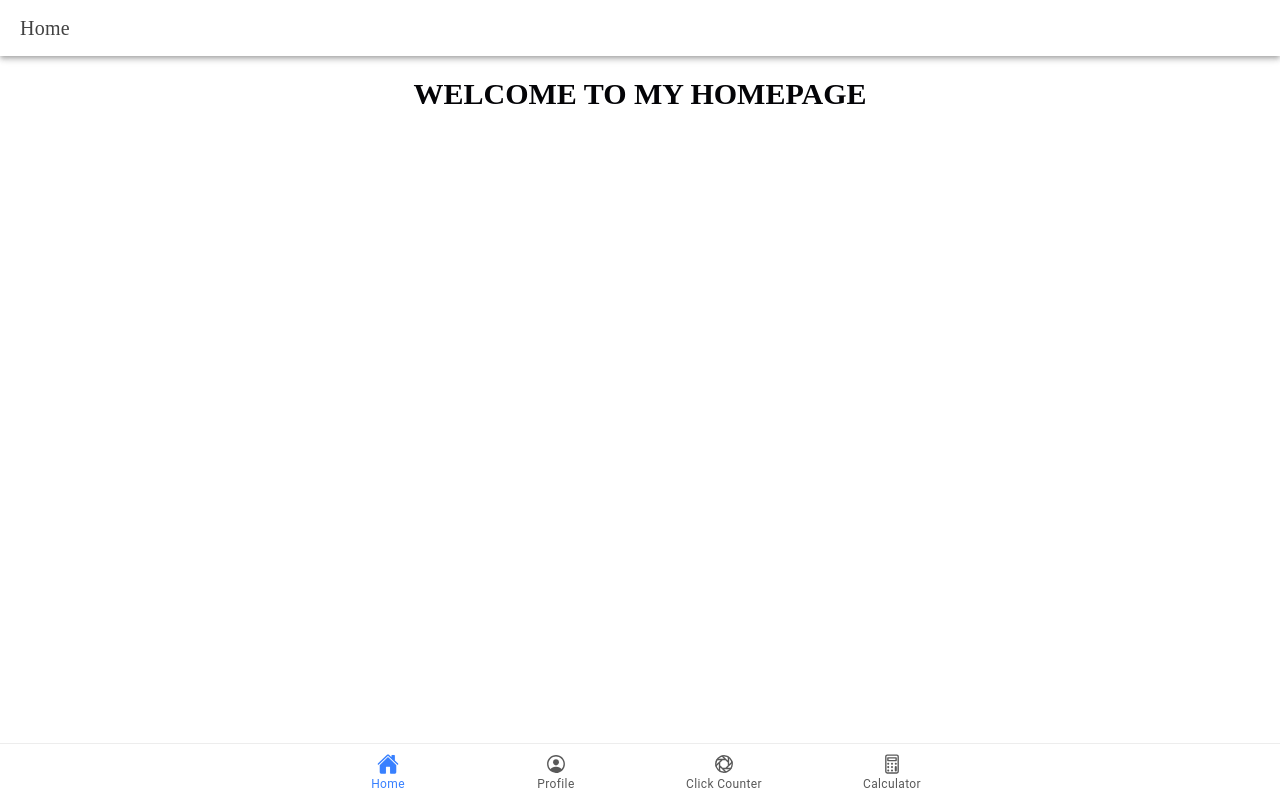
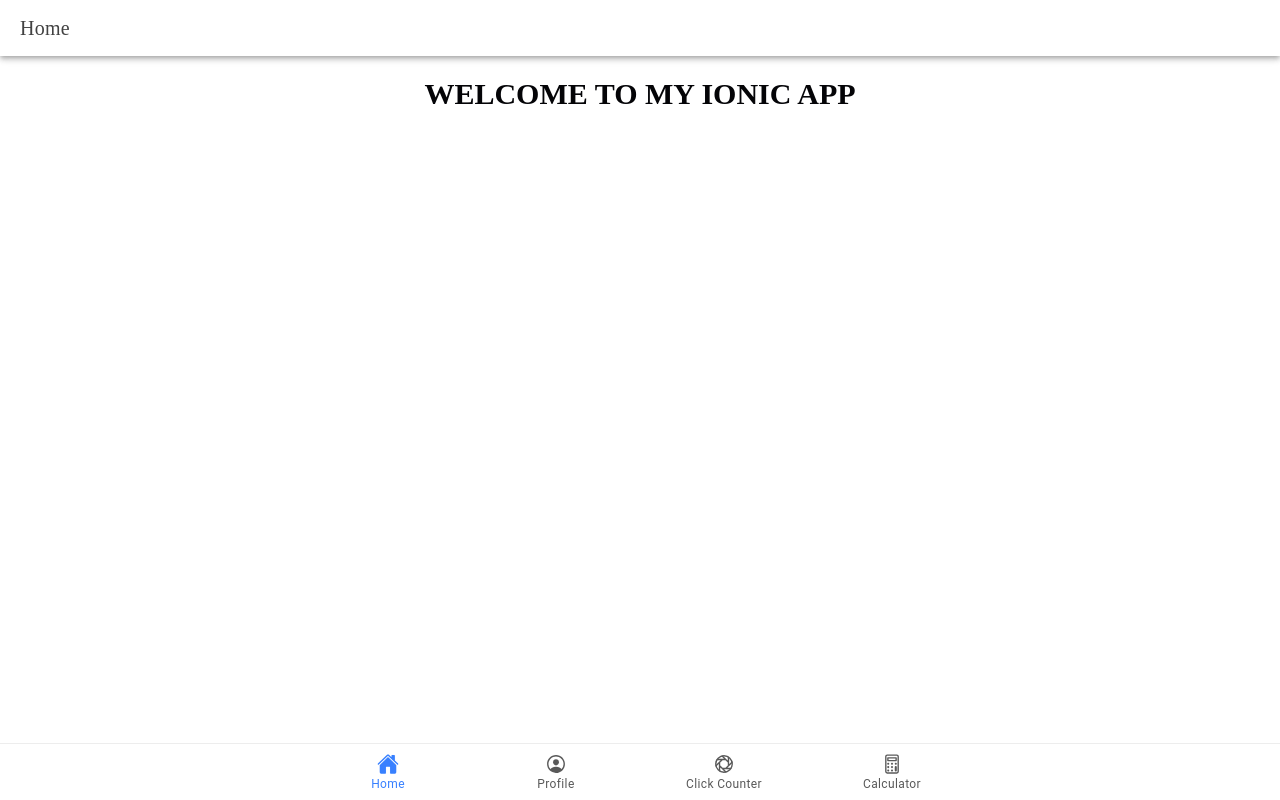
Before and after one commit to KennethLicuanan/ionic-t-licuanan, a React (Vite) app: page /Home in a window 1280 px wide. Built offline with nearby package versions, Linux system fonts and the light colour scheme.

Commit message:
changed the word homepage in home.tsx into ionic app

```diff
--- a/src/pages/Home.tsx
+++ b/src/pages/Home.tsx
@@ -18,7 +18,7 @@ const Home: React.FC = () => {
             <IonTitle size="large">Home</IonTitle>
           </IonToolbar>
         </IonHeader>
-        <h1 className='welcome'>WELCOME TO MY HOMEPAGE</h1>
+        <h1 className='welcome'>WELCOME TO MY IONIC APP</h1>
       </IonContent>
     </IonPage>
   );
```
